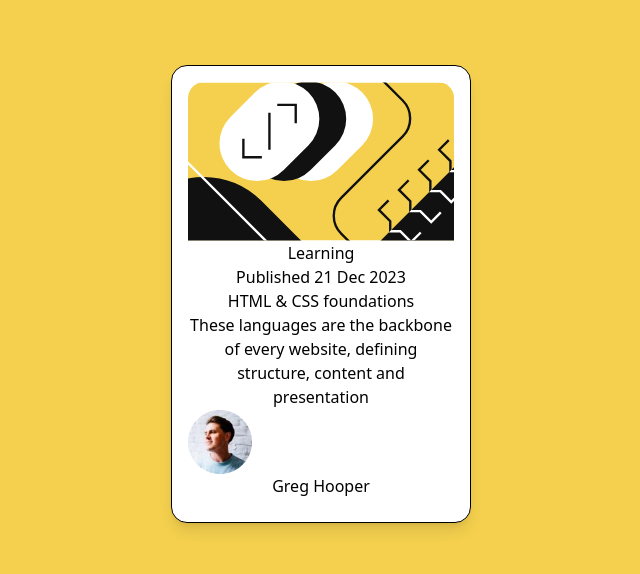
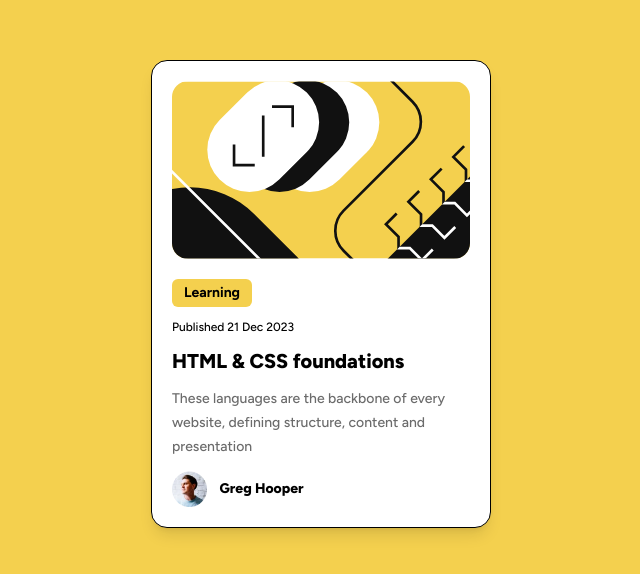
Before and after one commit to ArifEbrahim/frontend-mentor, a React (Vite) app: page /blog-preview in a window 1280 px wide. Shown: the part 106-680 px from the top of the page, without its empty margins (319-959 px from the left). Built offline with nearby package versions, Linux system fonts and the light colour scheme.

Commit message:
style: reorder tailwindcss import and enhance BlogPreview component layout and content

```diff
--- a/src/main.css
+++ b/src/main.css
@@ -1,6 +1,6 @@
-@import 'tailwindcss';
 @import url('https://fonts.googleapis.com/css2?family=Outfit:wght@100,700&display=swap');
 @import url('https://fonts.googleapis.com/css2?family=Figtree:wght@500..800&display=swap');
+@import 'tailwindcss';
 
 @theme {
   --font-outfit: "Outfit", sans-serif;
--- a/src/pages/blog-preview/index.tsx
+++ b/src/pages/blog-preview/index.tsx
@@ -1,21 +1,25 @@
 import illustration from './illustration-article.svg'
 import avatar from './image-avatar.webp'
 
-export default function BlogPreview(){
+export default function BlogPreview() {
   return (
-    <main className="min-h-screen flex flex-col items-center justify-center bg-[hsl(47,88%,63%)]">
-      <article className="flex max-w-[300px] flex-col items-center rounded-2xl bg-white p-4 text-center shadow-lg border border-black">
-        <div role="img" className="mb-2 overflow-hidden rounded-2xl">
-          <img src={illustration} alt='An illustration'/>
-          <p>Learning</p>
-          <p>Published 21 Dec 2023</p>
-          <h1>HTML & CSS foundations</h1>
-          <p>These languages are the backbone of every website, defining structure, content and presentation</p>
-          <div>
-            <img src={avatar} alt='Avatar of the blog creator'/>
-            <p>Greg Hooper</p>
+    <main className="flex min-h-screen flex-col items-center justify-center bg-[hsl(47,88%,63%)]">
+      <article className="flex max-w-[340px] flex-col items-center rounded-2xl border bg-white p-5 text-left font-figtree shadow-lg">
+        <div role="img" className="mb-5 overflow-hidden rounded-2xl">
+          <img src={illustration} alt="An illustration" />
+        </div>
+        <section className="text-left">
+          <p className="mb-3 inline-block rounded-md bg-[hsl(47,88%,63%)] px-3 py-1 text-sm font-bold">Learning</p>
+          <p className="mb-3 text-xs">Published 21 Dec 2023</p>
+          <h1 className="mb-3 text-xl font-extrabold">HTML & CSS foundations</h1>
+          <p className="mb-3 text-sm leading-6 text-[hsl(0,0%,42%)]">
+            These languages are the backbone of every website, defining structure, content and presentation
+          </p>
+          <div className="flex items-center">
+            <img src={avatar} alt="Avatar of the blog creator" className="mr-3 h-9" />
+            <p className="text-sm font-extrabold">Greg Hooper</p>
           </div>
-        </div>
+        </section>
       </article>
     </main>
   )
```
